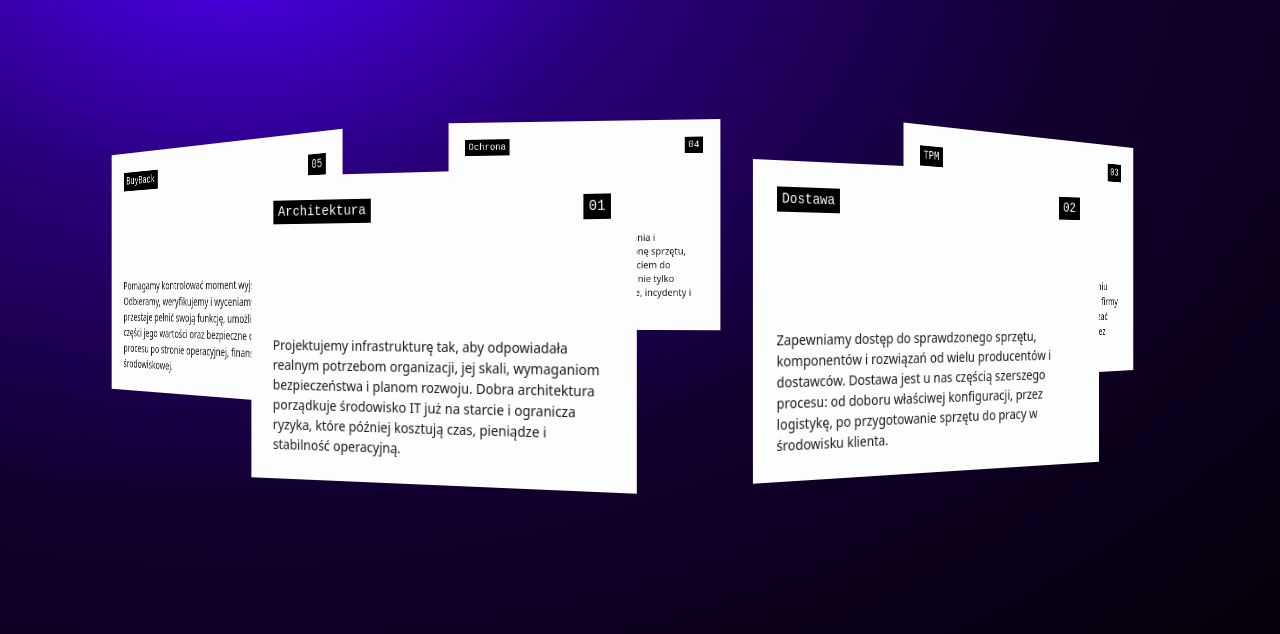
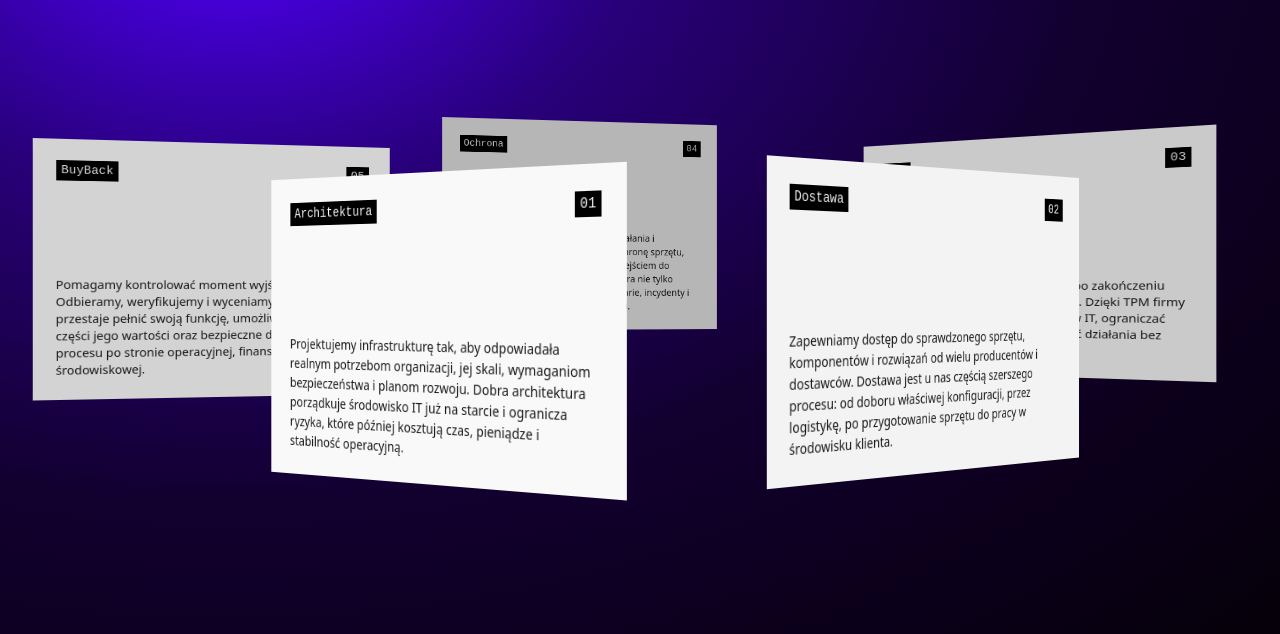
Before and after one commit to michal-lnvst/lnvst, a website: page slider-3d/index.html in a window 1280 px wide. Shown: the part 295-929 px from the top of the page. Drawn offline with Linux system fonts and the light colour scheme; animation ran at ten frames a second.

Commit message:
Adjust carousel perspective and depth shading
Co-authored-by: Copilot <223556219+Copilot@users.noreply.github.com>

```diff
--- a/slider-3d/slider.css
+++ b/slider-3d/slider.css
@@ -75,7 +75,7 @@ body {
   color: #000;
   text-align: left;
   overflow-wrap: anywhere;
-  transition: transform 300ms ease;
+  transition: transform 300ms ease, filter 300ms ease;
 }
 
 .carousel__card:focus-visible {
--- a/slider-3d/slider.js
+++ b/slider-3d/slider.js
@@ -29,10 +29,12 @@
       const x = Math.sin(position) * radius;
       const active = card === activeCard;
       const scale = active ? 1 : 0.65 + depth * 0.35;
-      const rotation = active ? 0 : Math.sin(position) * 25;
+      const rotation = active ? 0 : Math.sin(position) * Math.cos(position) * 50;
       const y = (depth - 1) * 110;
+      const brightness = active ? 1 : 0.72 + depth * 0.28;
 
       card.style.transform = `translate(-50%, -50%) translate(${x}px, ${y}px) scale(${scale}) rotateY(${rotation}deg)`;
+      card.style.filter = `brightness(${brightness})`;
       card.style.zIndex = active ? '1001' : String(Math.round(depth * 1000));
     });
   }
@@ -91,6 +93,7 @@
   });
   reducedMotion.addEventListener('change', schedule);
 
+  focusedCard = cards.find((card) => card === document.activeElement) || null;
   resize();
   schedule();
 })();
```
Also changed, not shown: slider-3d/README.md.
